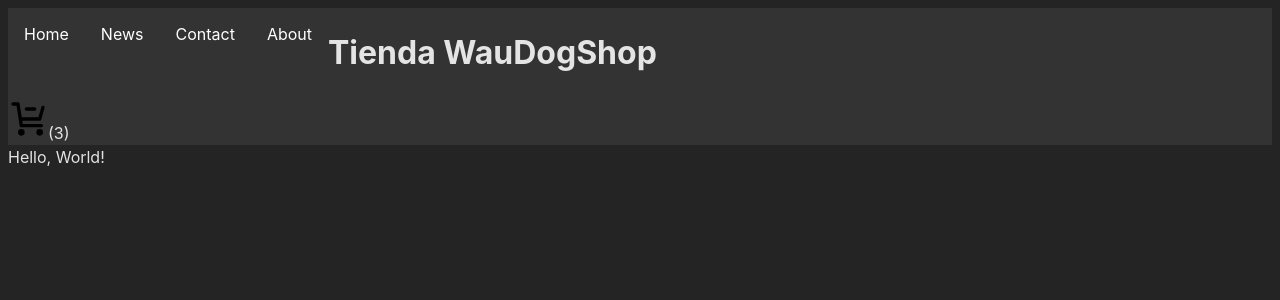
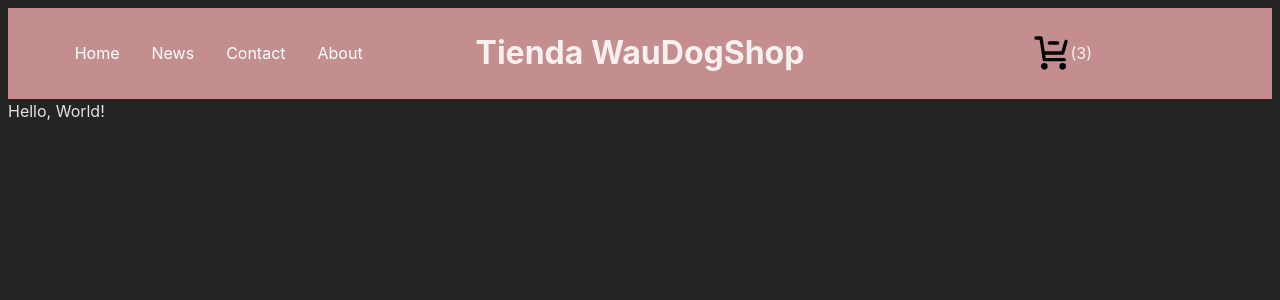
Before and after one commit to Sebastian4848/coder-react-60050, a React (Vite) app: page / in a window 1280 px wide. Shown: the top 300 px of the page. Built offline with nearby package versions, Linux system fonts and the light colour scheme.

Commit message:
arreglo de los estilos del navbar

```diff
--- a/src/components/CartWidget.jsx
+++ b/src/components/CartWidget.jsx
@@ -4,8 +4,10 @@ import cart from '../assets/cart.svg'
 const CartWidget = () => {
     return (
         <>
+        <div>
         <img src={cart} alt='cart' style={{ width: 40 }} />
         <span>(3)</span>
+        </div>
         </>
     )
 }
--- a/src/components/NavBar.jsx
+++ b/src/components/NavBar.jsx
@@ -6,12 +6,20 @@ import CartWidget from './CartWidget'
 const NavBar = () => {
     return (
         <ul>
+            <div>
                 <li><a className="active" href="#home">Home</a></li>
                 <li><a href="#news">News</a></li>
                 <li><a href="#contact">Contact</a></li>
                 <li><a href="#about">About</a></li>
+            </div>
+
+            <div>
                 <h1>Tienda WauDogShop</h1>
+            </div>
+
+            <div>
                 <CartWidget />
+            </div>
         </ul>
     )
 }
--- a/src/styles/navbar.css
+++ b/src/styles/navbar.css
@@ -1,9 +1,22 @@
+ul div {
+    width:  calc((100%)/3);
+    height: 100%;
+    display: flex;
+    justify-content: center;
+    align-items: center;
+}
+
+
 ul {
     list-style-type: none;
     margin: 0;
     padding: 0;
     overflow: hidden;
-    background-color: #333;
+    background-color: #c58e8e;
+    display: flex;
+    justify-content: space-around;
+    align-items: center;
+
 }
 
 li {
```
Lines whose indentation alone changed are shown as unchanged.
